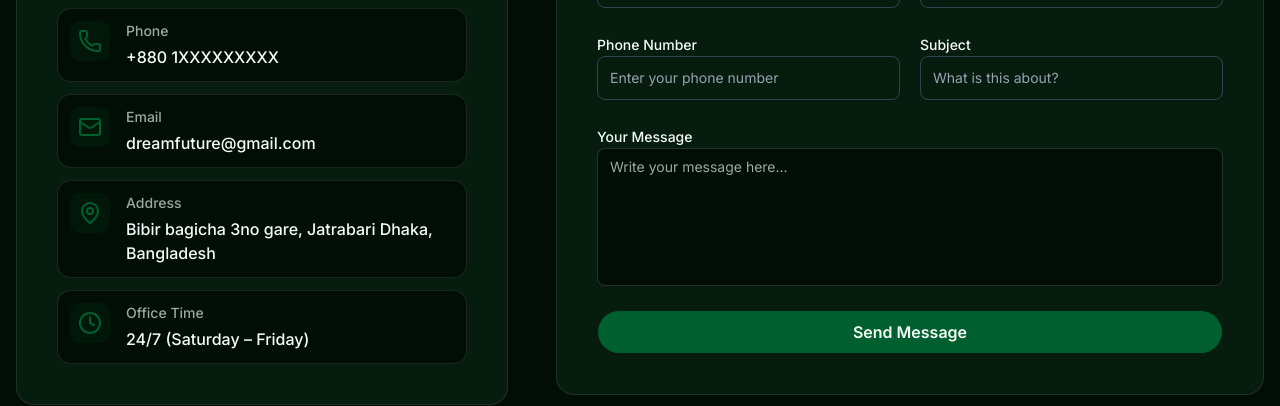
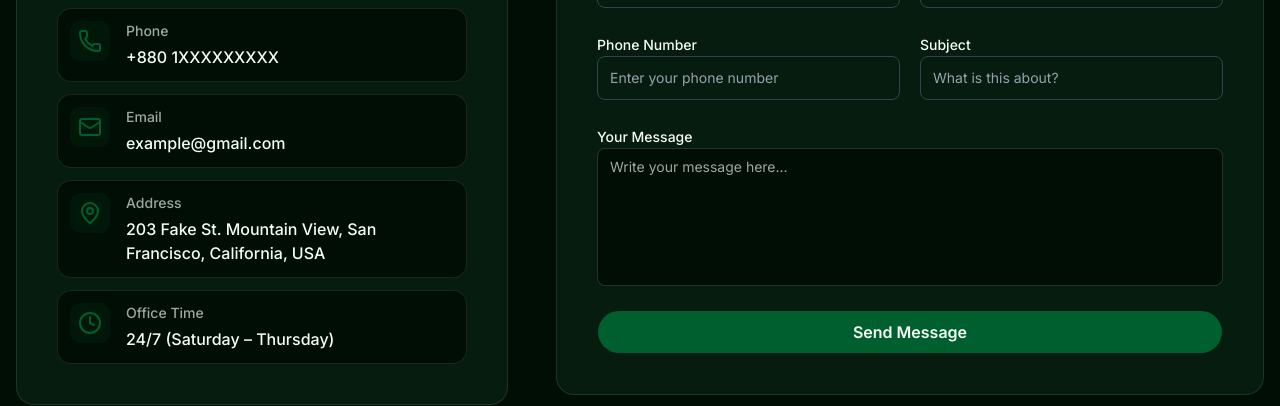
Before and after one commit to al-amin-2004/anirban-business-fund, a Next.js app: page / in a window 1280 px wide. Shown: the part 6260-6666 px from the top of the page. Built offline with nearby package versions, Linux system fonts and the light colour scheme.

Commit message:
feat: Update contact information

```diff
--- a/src/constants/home.ts
+++ b/src/constants/home.ts
@@ -198,16 +198,16 @@ export const contact = [
   {
     icon: Mail,
     label: "Email",
-    info: "dreamfuture@gmail.com",
+    info: "example@gmail.com",
   },
   {
     icon: MapPin,
     label: "Address",
-    info: "Bibir bagicha 3no gare, Jatrabari Dhaka, Bangladesh",
+    info: "203 Fake St. Mountain View, San Francisco, California, USA",
   },
   {
     icon: Clock,
     label: "Office Time",
-    info: "24/7 (Saturday – Friday)",
+    info: "24/7 (Saturday – Thursday)",
   },
 ];
--- a/src/styles/globals.css
+++ b/src/styles/globals.css
@@ -227,7 +227,6 @@ select:-webkit-autofill:focus {
   transition: background-color 5000s ease-in-out 0s !important;
 }
 
-
 input[type="date"]::-webkit-calendar-picker-indicator {
   filter: invert(1);
   cursor: pointer;
```
